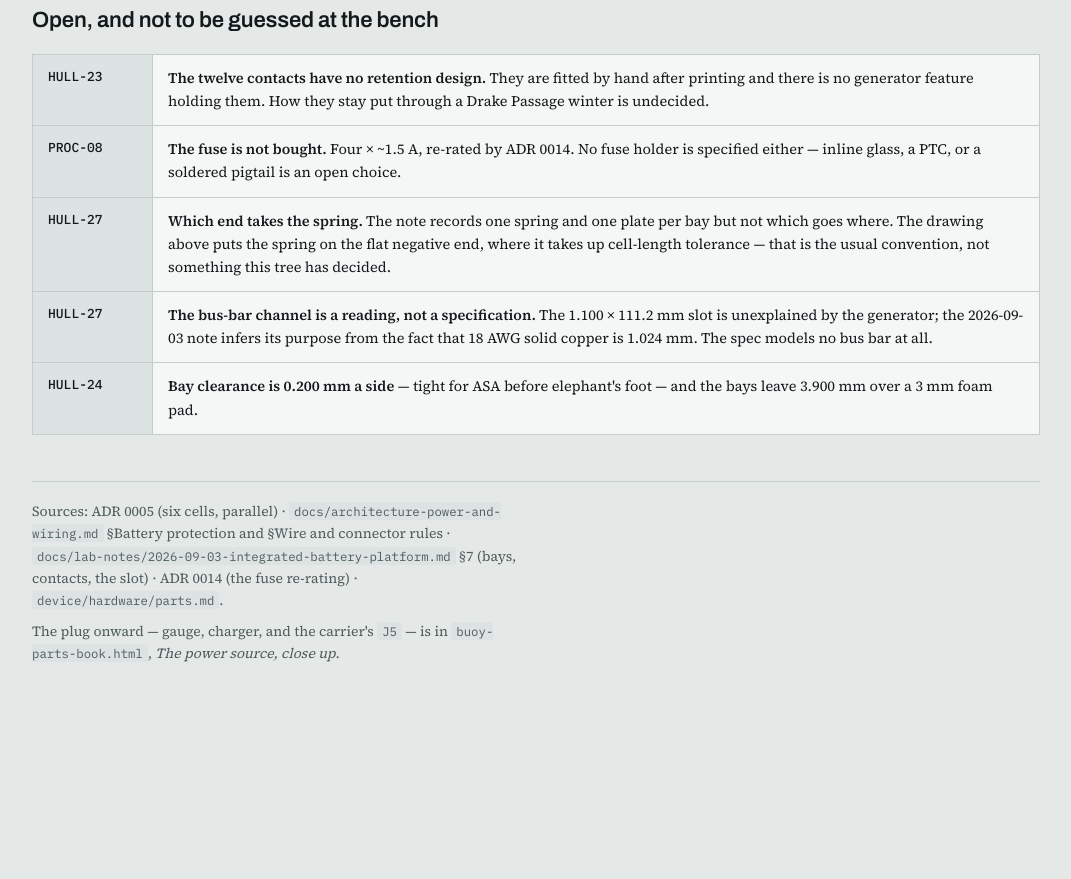
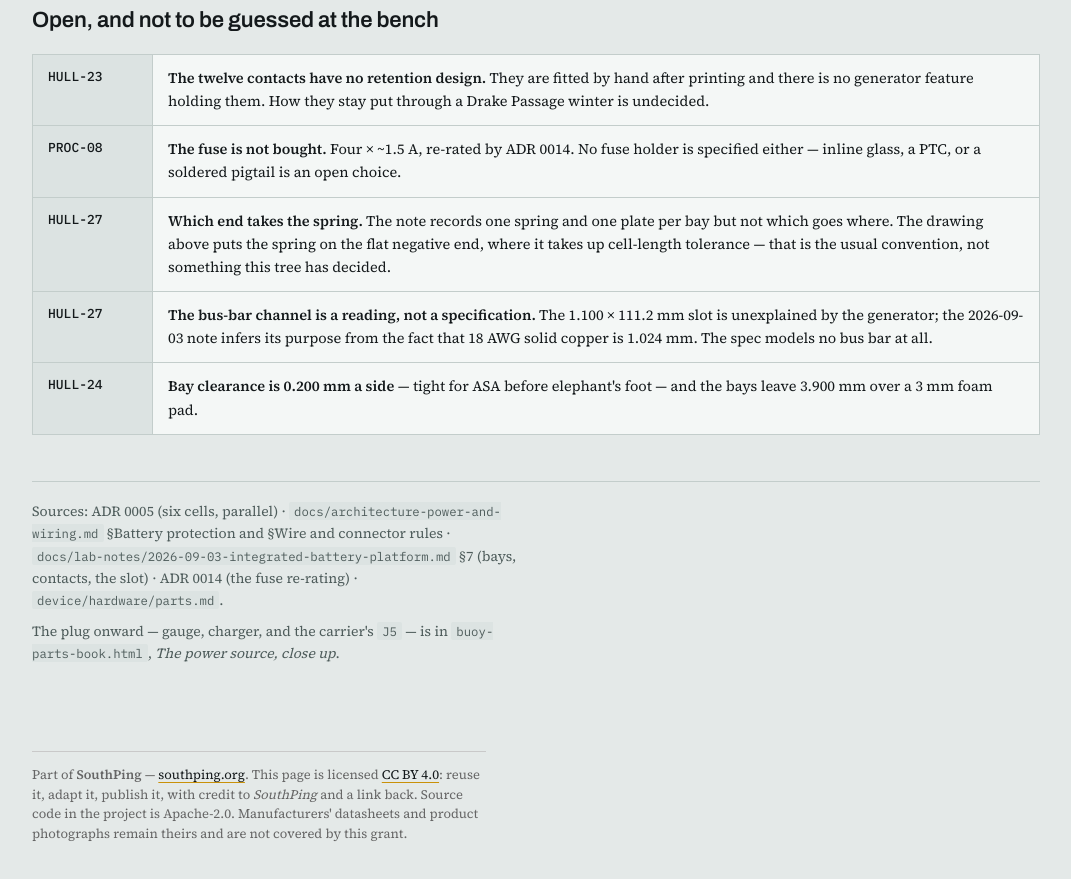
Before and after one commit to ildarcheg/battery-pack-wiring, a plain HTML site: page index.html in a window 1280 px wide. Shown: the part 5443-6322 px from the top of the page, without its empty margins (104-1175 px from the left). Before the commit the page ends 6198 px from the top, so only its background shows below. Drawn offline with Linux system fonts and the light colour scheme.

Commit message:
Republish battery-pack-wiring
Mirrors docs/battery-pack-wiring.html from the working repository as of
0347df7.

```diff
--- a/index.html
+++ b/index.html
@@ -576,6 +576,14 @@
   is in <span class="net">buoy-parts-book.html</span>, <i>The power source, close up</i>.</p>
 </footer>
 
+
+<p class="licence-note" style="margin-top:2.5rem;padding-top:.85rem;border-top:1px solid #c9c9c9;font-size:.8125rem;line-height:1.5;color:#666;">
+  Part of <b>SouthPing</b> &mdash; <a href="https://southping.org/">southping.org</a>.
+  This page is licensed <a href="https://creativecommons.org/licenses/by/4.0/">CC&nbsp;BY&nbsp;4.0</a>:
+  reuse it, adapt it, publish it, with credit to <i>SouthPing</i> and a link back.
+  Source code in the project is Apache-2.0. Manufacturers' datasheets and product
+  photographs remain theirs and are not covered by this grant.
+</p>
 </div>
 </body>
 </html>
```
